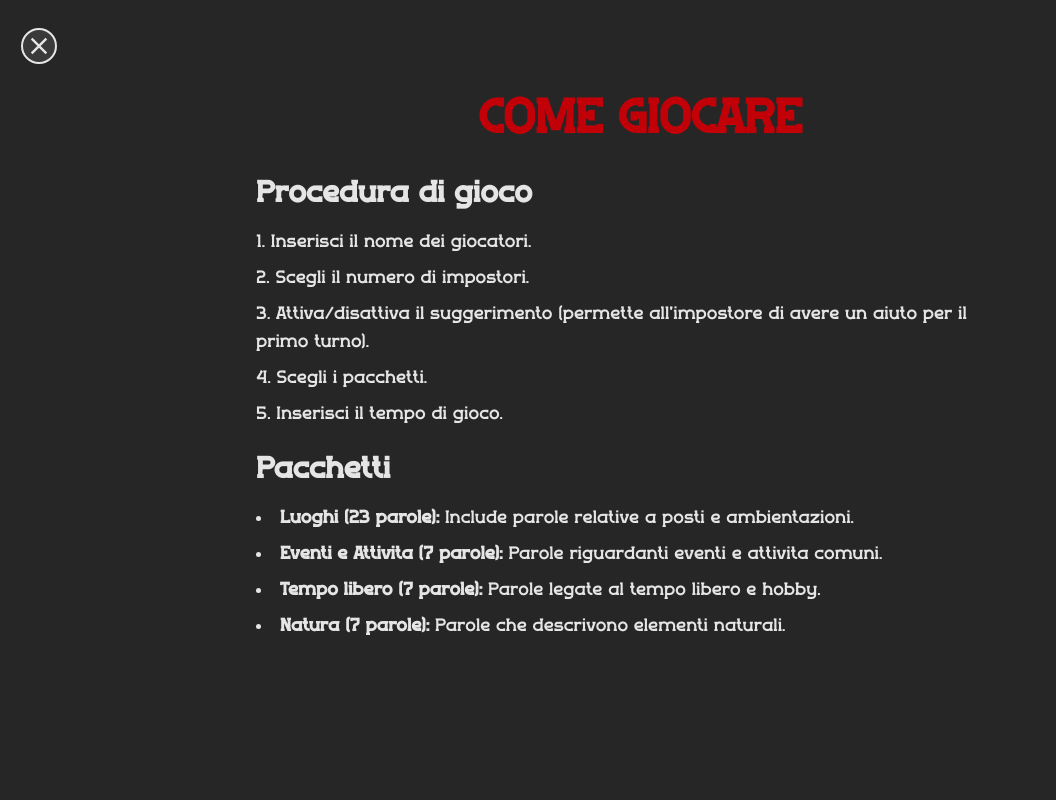
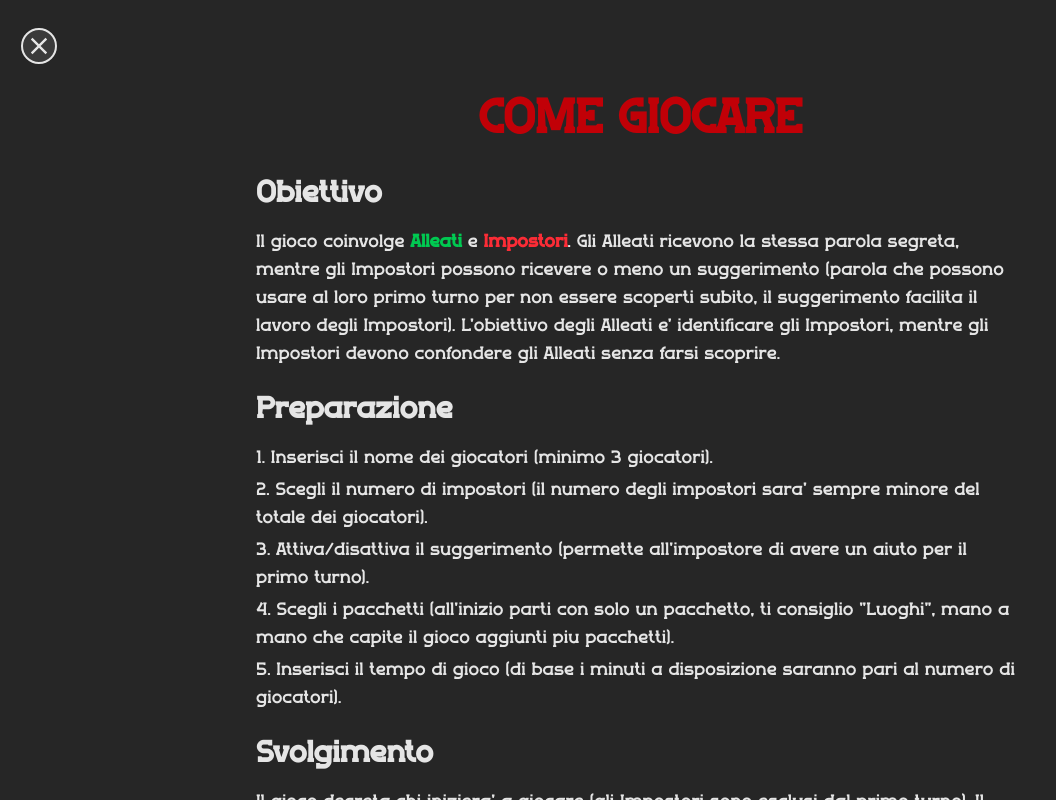
Before and after one commit to Maximilian284/impostor-game, a Vue app: page /how_to_play in a window 1280 px wide. Shown: the whole page, without its empty margins (0-1056 px from the left). Built offline with nearby package versions, Linux system fonts and the light colour scheme.

Commit message:
Aggiunta sezione obiettivo e svolgimento in 'Come giocare'

```diff
--- a/src/views/HowToPlayView.vue
+++ b/src/views/HowToPlayView.vue
@@ -19,18 +19,30 @@ const isGoHomeModalActive = ref(false)
     </div>
     <div class="flex-1 overscroll-y-auto overflow-y-auto px-8 pt-0 space-y-6">
       <div class="max-w-3xl text-neutral-200 space-y-6">
-        <h2 class="text-3xl font-semibold mb-4">Procedura di gioco</h2>
-        <ol class="list-decimal list-inside space-y-2 text-lg">
-          <li>Inserisci il nome dei giocatori.</li>
-          <li>Scegli il numero di impostori.</li>
+        <h2 class="text-3xl font-semibold mb-4">Obiettivo</h2>
+        <p class="text-lg">
+          Il gioco coinvolge <strong class="text-green-500">Alleati</strong> e <strong class="text-red-500">Impostori</strong>. Gli Alleati ricevono la stessa parola segreta, mentre gli Impostori possono ricevere o meno un suggerimento (parola che possono usare al loro primo turno per non essere scoperti subito, il suggerimento facilita il lavoro degli Impostori). L’obiettivo degli Alleati e' identificare gli Impostori, mentre gli Impostori devono confondere gli Alleati senza farsi scoprire.
+        </p>
+      </div>
+      <div class="max-w-3xl text-neutral-200 space-y-6">
+        <h2 class="text-3xl font-semibold mb-4">Preparazione</h2>
+        <ol class="list-decimal list-inside space-y-1 text-lg">
+          <li>Inserisci il nome dei giocatori (minimo 3 giocatori).</li>
+          <li>Scegli il numero di impostori (il numero degli impostori sara' sempre minore del totale dei giocatori).</li>
           <li>Attiva/disattiva il suggerimento (permette all'impostore di avere un aiuto per il primo turno).</li>
-          <li>Scegli i pacchetti.</li>
-          <li>Inserisci il tempo di gioco.</li>
+          <li>Scegli i pacchetti (all'inizio parti con solo un pacchetto, ti consiglio "Luoghi", mano a mano che capite il gioco aggiunti più pacchetti).</li>
+          <li>Inserisci il tempo di gioco (di base i minuti a disposizione saranno pari al numero di giocatori).</li>
         </ol>
       </div>
       <div class="max-w-3xl text-neutral-200 space-y-6">
+        <h2 class="text-3xl font-semibold mb-4">Svolgimento</h2>
+        <p class="text-lg">
+          Il gioco decreta chi iniziera' a giocare (gli Impostori sono esclusi dal primo turno). Il giro dei turni segue l'ordine dei giocatori in senso orario o antiorario (scegliete voi). Ogni giocatore, a turno, dice una parola collegata alla parola segreta (non troppo scontata né troppo discutibile). Il gioco continua fino allo scadere del timer o alla decisione della maggioranza di votare. Se l'Impostore viene scoperto, ha la possibilita' di indovinare la parola segreta, se non la indovina vincono gli Alleati.
+        </p>
+      </div>
+      <div class="max-w-3xl text-neutral-200 space-y-6">
         <h2 class="text-3xl font-semibold mb-4">Pacchetti</h2>
-        <ul class="list-disc list-inside space-y-2 text-lg">
+        <ul class="list-disc list-inside space-y-1 text-lg">
           <li v-for="packet in packets">
             <strong>{{ packet.name }} ({{ packet.items.length }} parole): </strong>{{ packet.description }}
           </li>
@@ -40,8 +52,6 @@ const isGoHomeModalActive = ref(false)
   </div>
 
   <div v-if="isGoHomeModalActive" @touchstart.prevent class="fixed z-30 inset-0 bg-black/20 backdrop-blur-sm transition-opacity duration-300"></div>
-
-
     <div v-if="isGoHomeModalActive" class="fixed inset-0 z-50 overflow-y-auto text-neutral-200">
       <div class="flex min-h-full items-center justify-center px-8 text-center ">
         <div class="relative transform overflow-hidden rounded-2xl text-left shadow-xl transition-all">
--- a/src/views/NewGameView.vue
+++ b/src/views/NewGameView.vue
@@ -281,7 +281,7 @@ function togglePacket(packet: { name: string, selected: boolean }) {
         <div class="flex-1 overflow-y-auto px-6">
           <div v-for="(_, index) in players" :key="index" class="bg-neutral-700 rounded-2xl px-6 pt-4 pb-3 mb-4 flex items-center justify-between">
             <div>
-              <p class="text-neutral-200">Giocatore {{ index + 1 }}</p>
+              <p class="text-neutral-400">Giocatore {{ index + 1 }}</p>
               <input v-model="players[index]" type="text" class="bg-neutral-700 text-neutral-200 text-xl rounded-lg mt-1 focus:outline-none" placeholder="Nome"/>
             </div>
            <IconTrash @click="players.length > 3 && players.splice(index, 1)" class="inline w-6 h-6 fill-red-700 mb-1 cursor-pointer"/>
```
